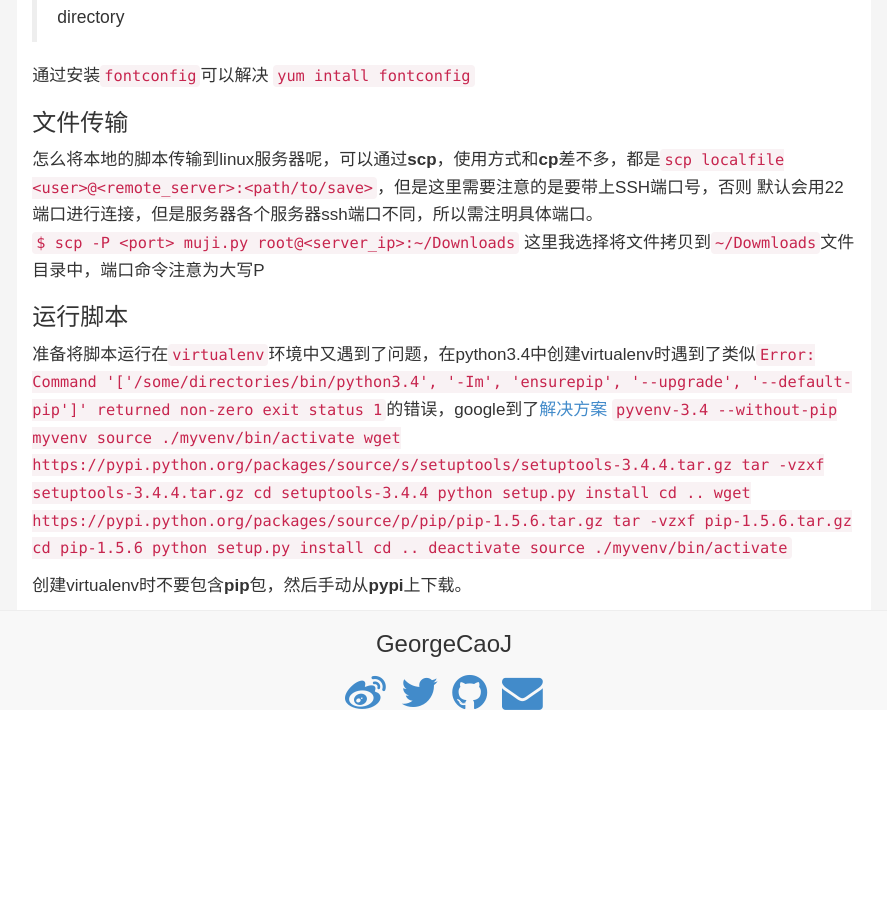
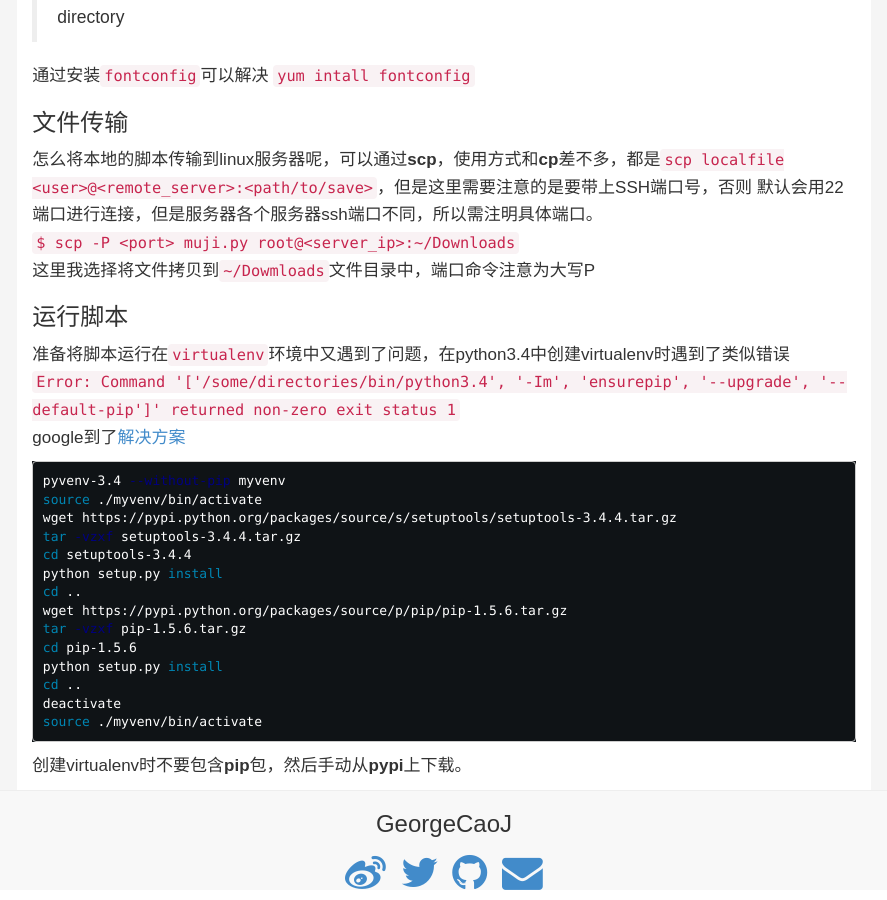
Before and after one commit to GeorgeCaoJ/blog, a Jekyll site: the page built from _posts/linux/2017-4-20-deploy-selenium-phantomjs.md, in a window 1280 px wide and 900 px high, scrolled down 1131 px. Shown: the whole window, without its empty margins (196-1083 px from the left). Built offline with Jekyll 4.4.1, drawn with Linux system fonts in a browser that asks for light colours; before the commit the page ends 1851 px from its top, so only the background shows below that; some of the changed text lies outside the part shown.

Commit message:
FIX: liunx bug

````diff
--- a/_posts/linux/2017-4-20-deploy-selenium-phantomjs.md
+++ b/_posts/linux/2017-4-20-deploy-selenium-phantomjs.md
@@ -52,8 +52,11 @@
 
 ### 运行脚本
 
-准备将脚本运行在`virtualenv`环境中又遇到了问题，在python3.4中创建virtualenv时遇到了类似`Error: Command '['/some/directories/bin/python3.4', '-Im', 'ensurepip', '--upgrade', '--default-pip']' returned non-zero exit status 1`的错误，google到了[解决方案](https://askubuntu.com/questions/488529/pyvenv-3-4-error-returned-non-zero-exit-status-1)
-```
+准备将脚本运行在`virtualenv`环境中又遇到了问题，在python3.4中创建virtualenv时遇到了类似错误
+`Error: Command '['/some/directories/bin/python3.4', '-Im', 'ensurepip', '--upgrade', '--default-pip']' returned non-zero exit status 1`
+google到了[解决方案](https://askubuntu.com/questions/488529/pyvenv-3-4-error-returned-non-zero-exit-status-1)
+
+```shell
 pyvenv-3.4 --without-pip myvenv
 source ./myvenv/bin/activate
 wget https://pypi.python.org/packages/source/s/setuptools/setuptools-3.4.4.tar.gz
@@ -67,6 +70,7 @@
 python setup.py install
 cd ..
 deactivate
-source ./myvenv/bin/activate```
+source ./myvenv/bin/activate
+```
 
 创建virtualenv时不要包含**pip**包，然后手动从**pypi**上下载。
````
Also changed, not shown: other parts of _posts/linux/2017-4-20-deploy-selenium-phantomjs.md (+2 -2 lines).
